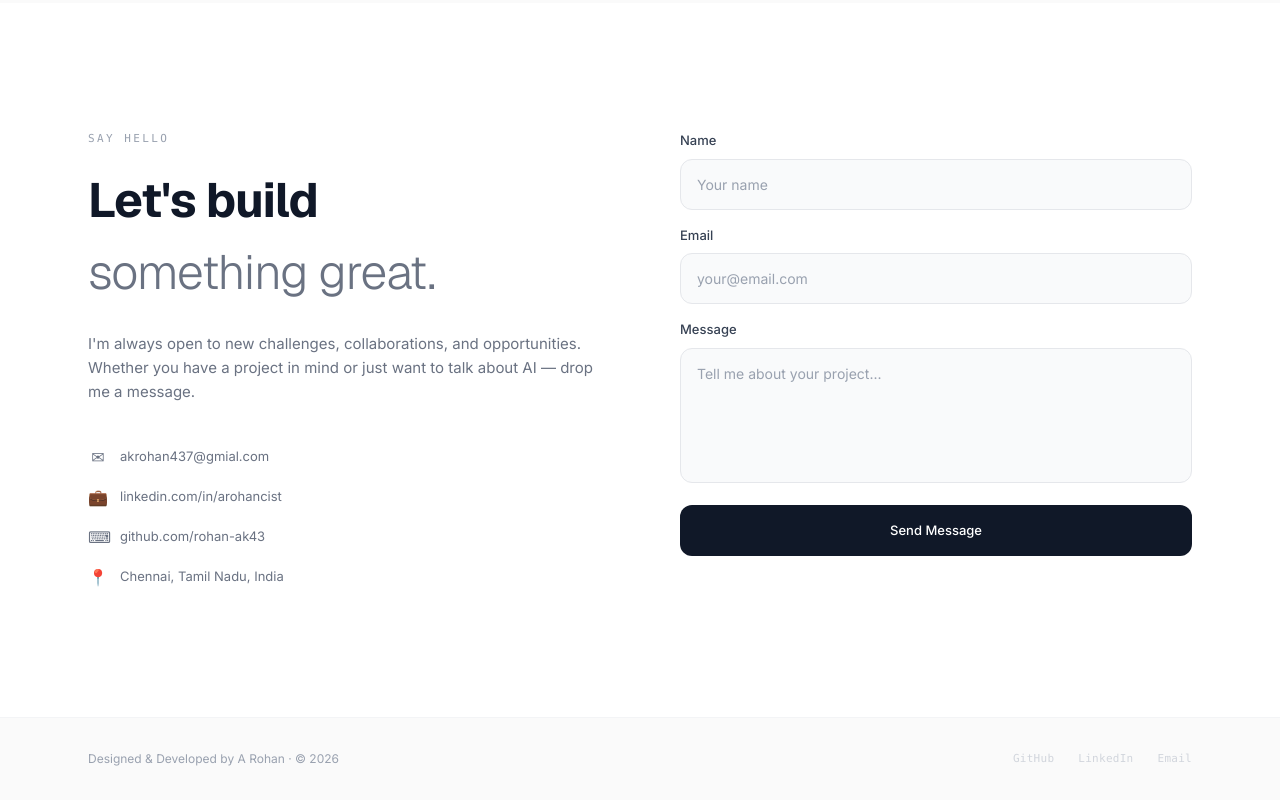
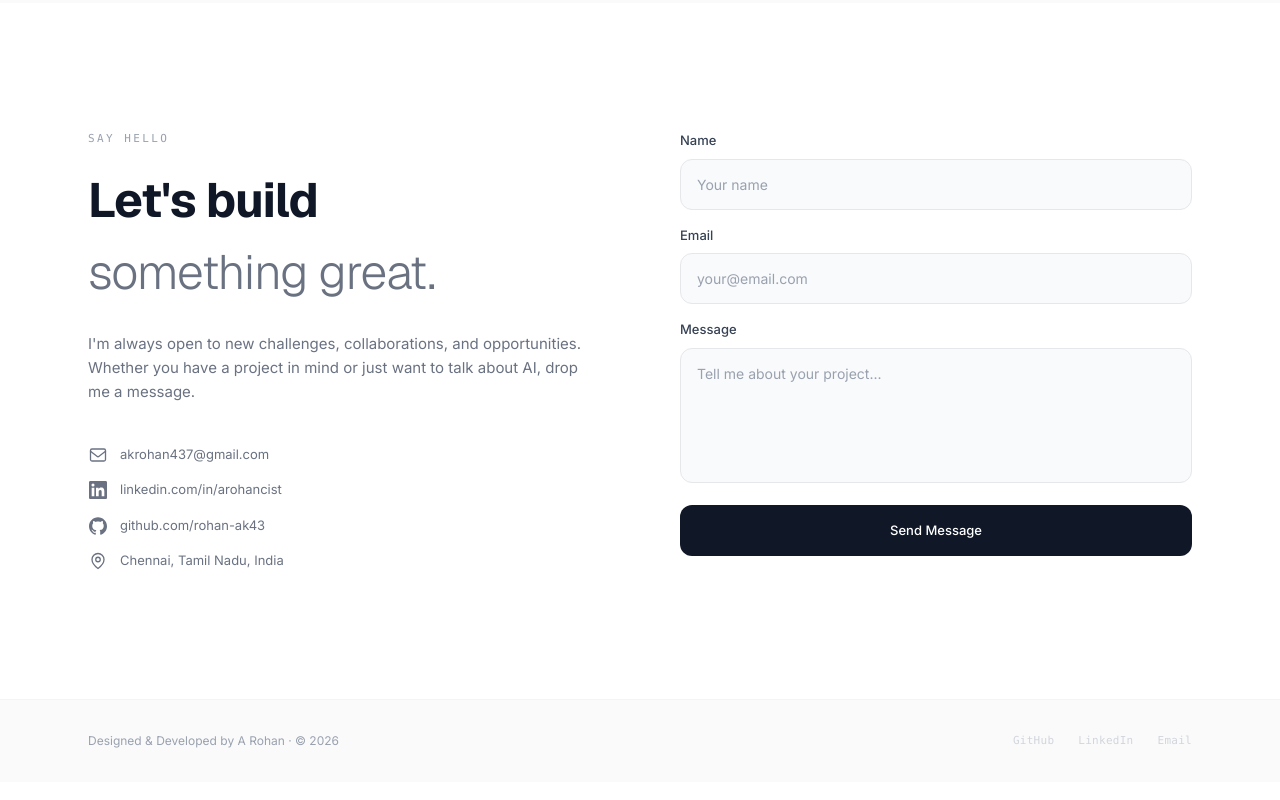
Before and after one commit to rohan-ak43/Portfolio, a React (Vite) app in the folder Frontend/: page / in a window 1280 px wide. Shown: the part 5242-6042 px from the top of the page. Built offline with nearby package versions, Linux system fonts and the light colour scheme.

Commit message:
Icon changes

```diff
--- a/Frontend/src/App.tsx
+++ b/Frontend/src/App.tsx
@@ -935,17 +935,51 @@ function Contact() {
                         </h2>
                         <p className="text-gray-500 leading-relaxed mb-10 text-[15px]">
                             I'm always open to new challenges, collaborations, and opportunities. Whether you
-                            have a project in mind or just want to talk about AI — drop me a message.
+                            have a project in mind or just want to talk about AI, drop me a message.
                         </p>
                         <div className="space-y-4">
                             {[
-                                { symbol: '✉', label: 'akrohan437@gmial.com', href: 'mailto:akrohan437@gmial.com' },
-                                { symbol: '💼', label: 'linkedin.com/in/arohancist', href: 'https://www.linkedin.com/in/arohancist/' },
-                                { symbol: '⌨', label: 'github.com/rohan-ak43', href: 'https://github.com/rohan-ak43' },
-                                { symbol: '📍', label: 'Chennai, Tamil Nadu, India', href: undefined },
-                            ].map(({ symbol, label, href }) => (
+                                {
+                                    icon: (
+                                        <svg xmlns="http://www.w3.org/2000/svg" viewBox="0 0 24 24" fill="none" stroke="currentColor" strokeWidth="1.75" strokeLinecap="round" strokeLinejoin="round" className="w-[18px] h-[18px]">
+                                            <rect x="2" y="4" width="20" height="16" rx="2" />
+                                            <path d="m2 7 8.586 6.586a2 2 0 0 0 2.828 0L22 7" />
+                                        </svg>
+                                    ),
+                                    label: 'akrohan437@gmail.com',
+                                    href: 'mailto:akrohan437@gmial.com',
+                                },
+                                {
+                                    icon: (
+                                        <svg xmlns="http://www.w3.org/2000/svg" viewBox="0 0 24 24" fill="currentColor" className="w-[18px] h-[18px]">
+                                            <path d="M20.447 20.452h-3.554v-5.569c0-1.328-.027-3.037-1.852-3.037-1.853 0-2.136 1.445-2.136 2.939v5.667H9.351V9h3.414v1.561h.046c.477-.9 1.637-1.85 3.37-1.85 3.601 0 4.267 2.37 4.267 5.455v6.286zM5.337 7.433a2.062 2.062 0 0 1-2.063-2.065 2.064 2.064 0 1 1 2.063 2.065zm1.782 13.019H3.555V9h3.564v11.452zM22.225 0H1.771C.792 0 0 .774 0 1.729v20.542C0 23.227.792 24 1.771 24h20.451C23.2 24 24 23.227 24 22.271V1.729C24 .774 23.2 0 22.222 0h.003z" />
+                                        </svg>
+                                    ),
+                                    label: 'linkedin.com/in/arohancist',
+                                    href: 'https://www.linkedin.com/in/arohancist/',
+                                },
+                                {
+                                    icon: (
+                                        <svg xmlns="http://www.w3.org/2000/svg" viewBox="0 0 24 24" fill="currentColor" className="w-[18px] h-[18px]">
+                                            <path d="M12 .297c-6.63 0-12 5.373-12 12 0 5.303 3.438 9.8 8.205 11.385.6.113.82-.258.82-.577 0-.285-.01-1.04-.015-2.04-3.338.724-4.042-1.61-4.042-1.61C4.422 18.07 3.633 17.7 3.633 17.7c-1.087-.744.084-.729.084-.729 1.205.084 1.838 1.236 1.838 1.236 1.07 1.835 2.809 1.305 3.495.998.108-.776.417-1.305.76-1.605-2.665-.3-5.466-1.332-5.466-5.93 0-1.31.465-2.38 1.235-3.22-.135-.303-.54-1.523.105-3.176 0 0 1.005-.322 3.3 1.23.96-.267 1.98-.399 3-.405 1.02.006 2.04.138 3 .405 2.28-1.552 3.285-1.23 3.285-1.23.645 1.653.24 2.873.12 3.176.765.84 1.23 1.91 1.23 3.22 0 4.61-2.805 5.625-5.475 5.92.42.36.81 1.096.81 2.22 0 1.606-.015 2.896-.015 3.286 0 .315.21.69.825.57C20.565 22.092 24 17.592 24 12.297c0-6.627-5.373-12-12-12" />
+                                        </svg>
+                                    ),
+                                    label: 'github.com/rohan-ak43',
+                                    href: 'https://github.com/rohan-ak43',
+                                },
+                                {
+                                    icon: (
+                                        <svg xmlns="http://www.w3.org/2000/svg" viewBox="0 0 24 24" fill="none" stroke="currentColor" strokeWidth="1.75" strokeLinecap="round" strokeLinejoin="round" className="w-[18px] h-[18px]">
+                                            <path d="M20 10c0 6-8 12-8 12S4 16 4 10a8 8 0 0 1 16 0Z" />
+                                            <circle cx="12" cy="10" r="3" />
+                                        </svg>
+                                    ),
+                                    label: 'Chennai, Tamil Nadu, India',
+                                    href: undefined,
+                                },
+                            ].map(({ icon, label, href }) => (
                                 <div key={label} className="flex items-center gap-3 text-gray-500">
-                                    <span className="text-base w-5 text-center">{symbol}</span>
+                                    <span className="w-5 flex items-center justify-center flex-shrink-0">{icon}</span>
                                     {href ? (
                                         <a href={href} className="text-[13px] hover:text-gray-900 transition-colors">
                                             {label}
```
